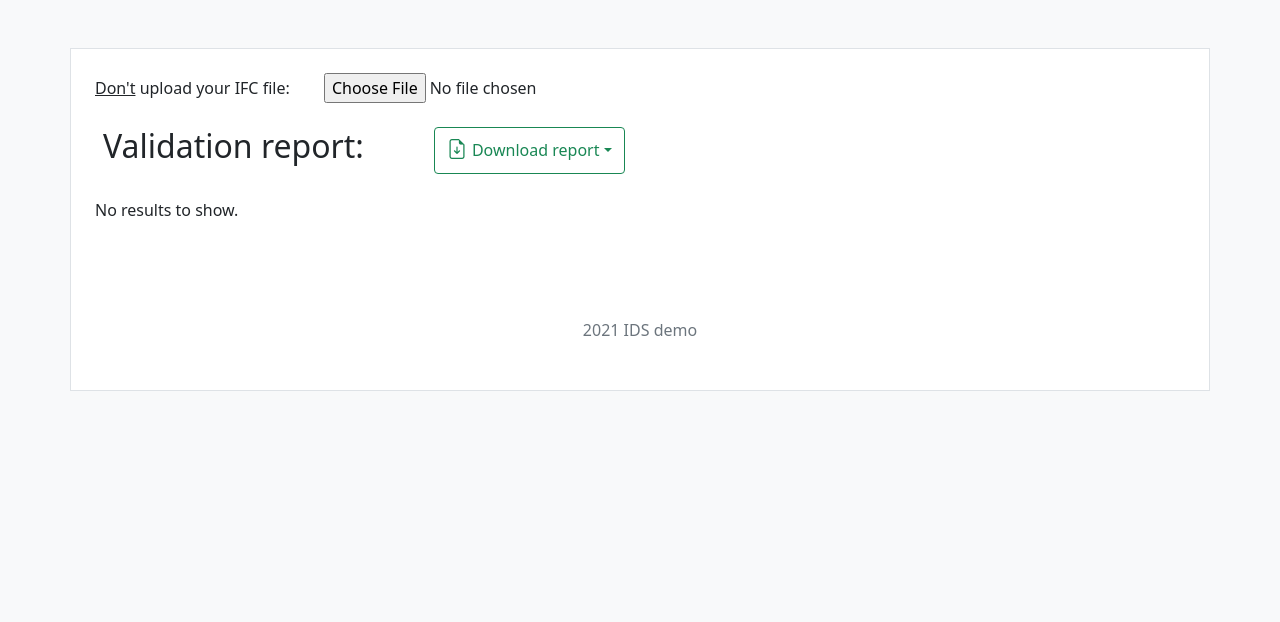
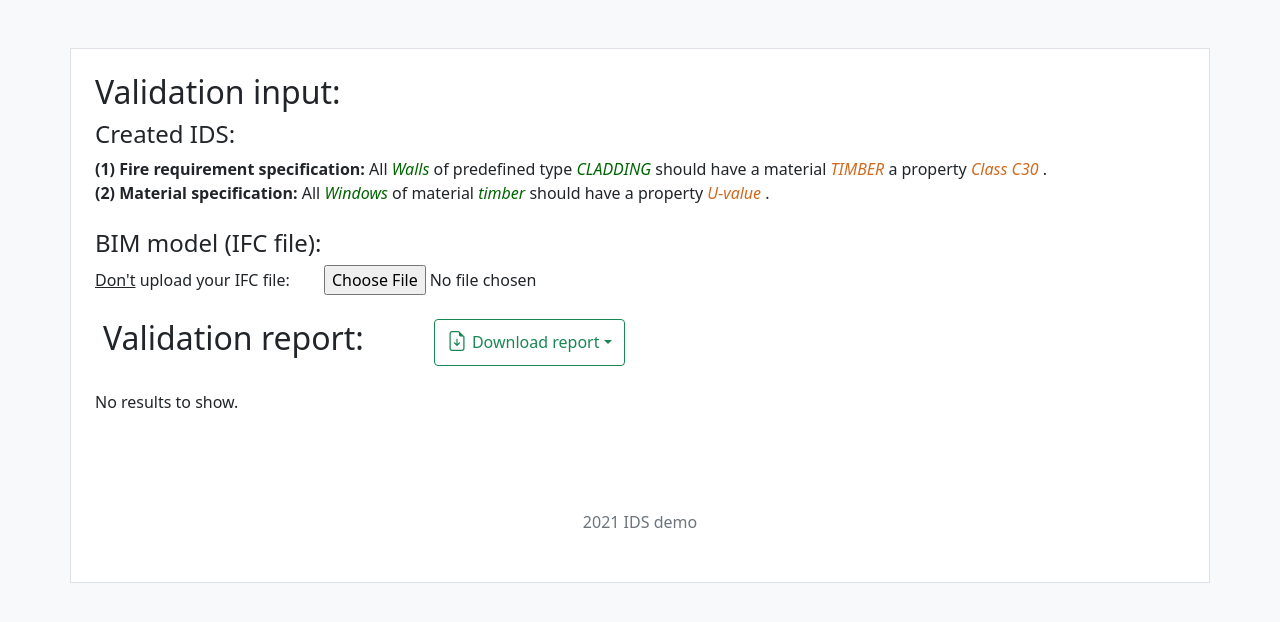
Before and after one commit to atomczak/IDS-web-app, a Flask app: page /validate in a window 1280 px wide. Shown: the part 78-700 px from the top of the page. Run offline with Flask 2, Linux system fonts and the light colour scheme.

Commit message:
add validate input

```diff
--- a/flask_app.py
+++ b/flask_app.py
@@ -135,8 +135,10 @@ def delete_requirement(id):
 
 @app.route('/validate')
 def validate_page():
-    return render_template('validate.html')
-
+    if 'ids_db' not in session:
+        session['ids_db'] = DEFAULT_IDS
+        session.modified = True
+    return render_template('validate.html', ids=session['ids_db'])
 
 
 DEFAULT_IDS = [
--- a/templates/validate.html
+++ b/templates/validate.html
@@ -3,6 +3,43 @@
 {% block nav_validate %}active{% endblock %}
 
 {% block body %}
+
+<h2 style="padding-right: 70px;">Validation input:</h2>
+
+<h4 style="padding-right: 70px;">Created IDS:</h4>
+
+{% if ids|length < 1 %} <h4>You need to create an IDS first. Go to <a href="/create">Create IDS</a> tab.</h4>
+
+    {% else %}
+    {% for spec in ids %}
+
+    <b>({{ spec.id }}) {{ spec.name }}: </b>
+
+    {% for appl in spec.applicability %}
+
+    {{ appl.pre }} <i style='color:darkgreen'>{{ appl.val }}</i>
+
+    {% endfor %}
+
+    should have
+
+    {% for req in spec.requirements %}
+
+    {{ req.pre }} <i style='color:chocolate'>{{ req.val }}</i>
+    {% endfor %}
+    . <br>
+    {% endfor %}
+
+    {% endif %}
+    <br>
+
+
+
+    <h4 style="padding-right: 70px;">BIM model (IFC file):</h4>
+
+
+
+
 
     <form>
         <div class="form-group">
@@ -10,6 +47,8 @@
             <input type="file" class="form-control-file" id="exampleFormControlFile1" style="padding-left:30px">
         </div>
     </form>
+
+
 
     <br>
     <div class="container" style="display: flex; width:auto">
```
Lines whose indentation alone changed are shown as unchanged.
